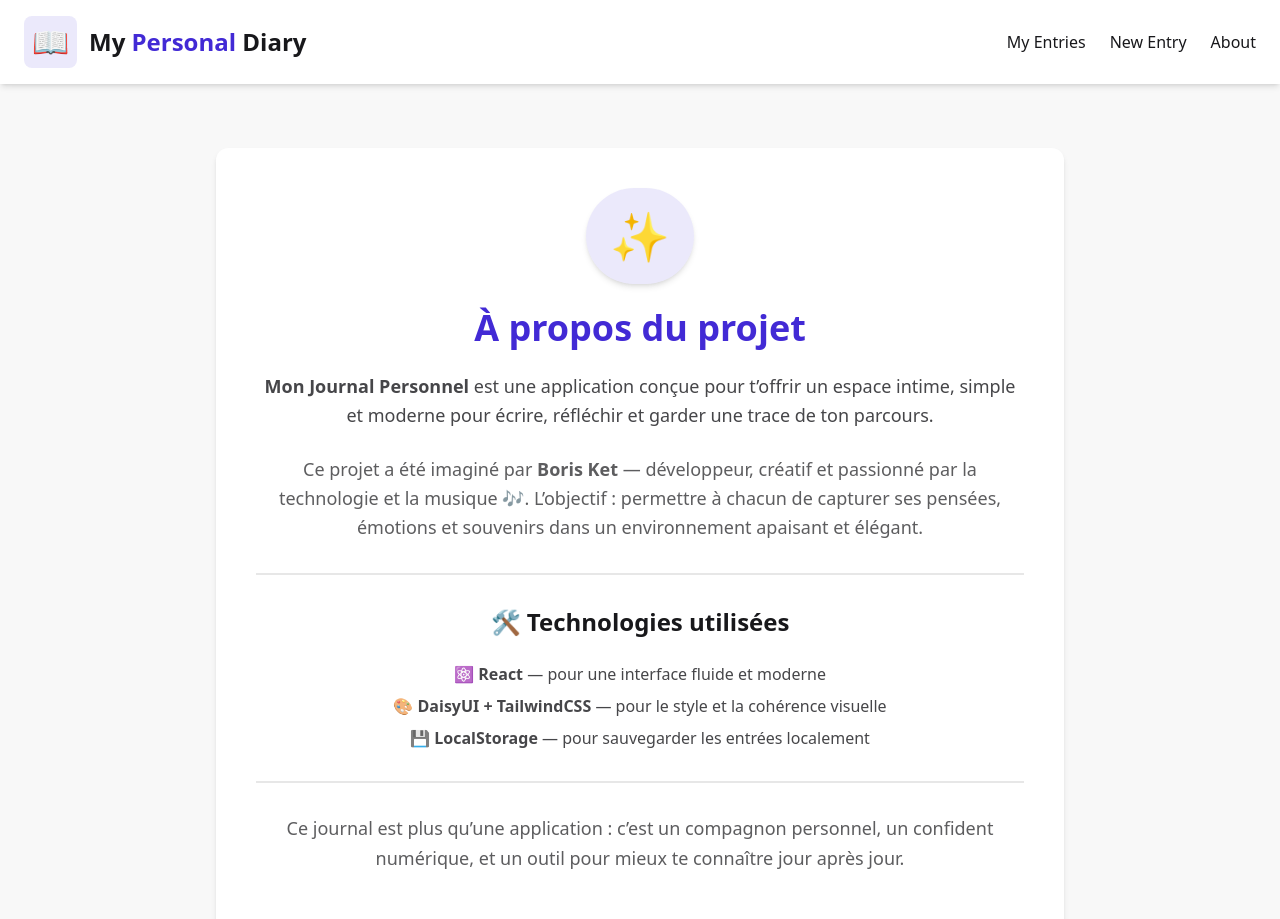
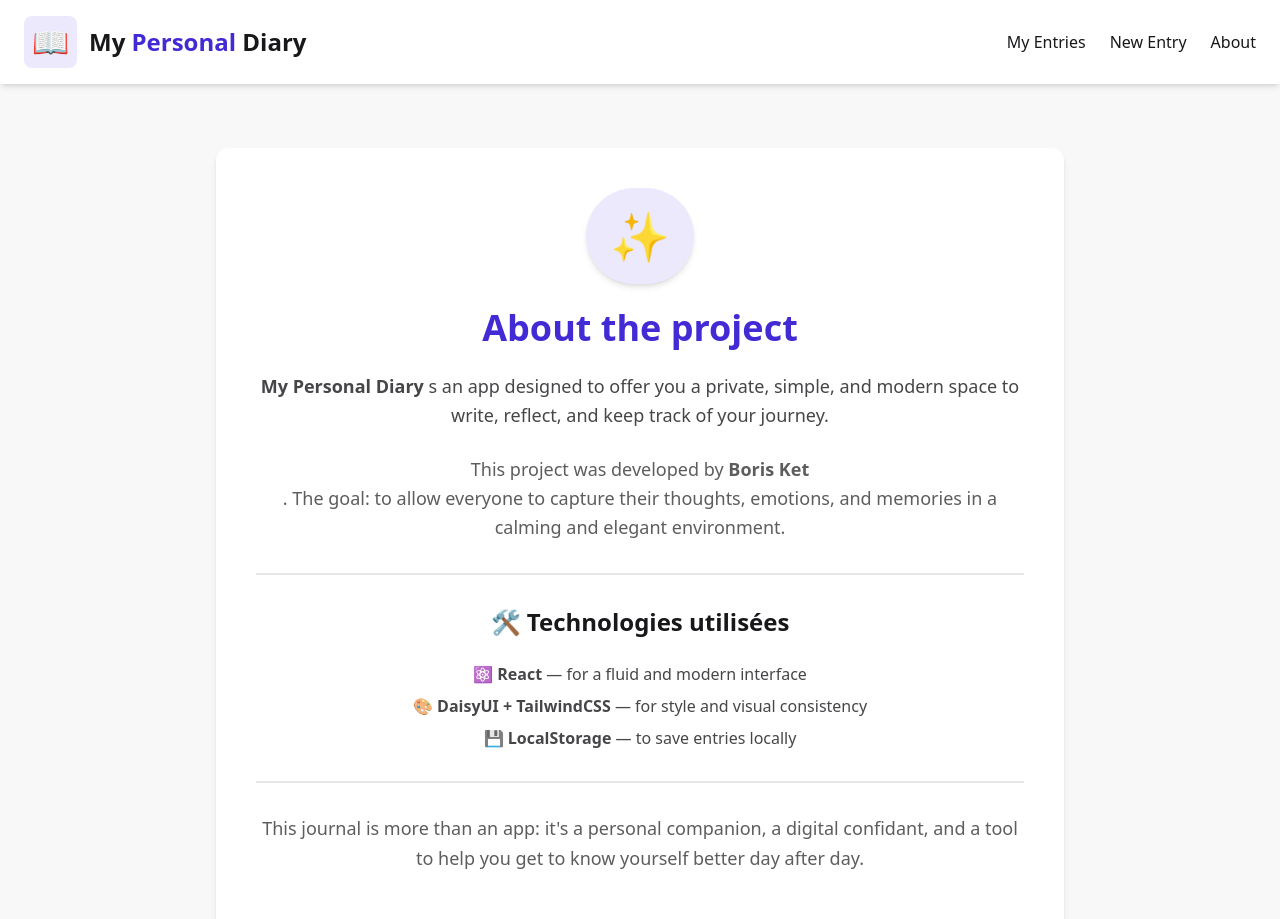
Before and after one commit to keboris/personal-diary-projekt, a React (Vite) app: page /about in a window 1280 px wide. Shown: the top 919 px of the page. Built offline with nearby package versions, Linux system fonts and the light colour scheme.

Commit message:
About Page

```diff
--- a/src/pages/About.jsx
+++ b/src/pages/About.jsx
@@ -10,19 +10,18 @@ const About = () => {
           </div>
         </div>
 
-        <h2 className="text-4xl font-bold text-primary">À propos du projet</h2>
+        <h2 className="text-4xl font-bold text-primary">About the project</h2>
 
         <p className="text-base md:text-lg text-base-content/80 leading-relaxed">
-          <strong>Mon Journal Personnel</strong> est une application conçue pour
-          t’offrir un espace intime, simple et moderne pour écrire, réfléchir et
-          garder une trace de ton parcours.
+          <strong>My Personal Diary</strong> s an app designed to offer you a
+          private, simple, and modern space to write, reflect, and keep track of
+          your journey.
         </p>
 
         <p className="text-base md:text-lg text-base-content/70 leading-relaxed">
-          Ce projet a été imaginé par <strong>Boris Ket</strong> — développeur,
-          créatif et passionné par la technologie et la musique 🎶. L’objectif :
-          permettre à chacun de capturer ses pensées, émotions et souvenirs dans
-          un environnement apaisant et élégant.
+          This project was developed by <strong>Boris Ket</strong>
+          <br />. The goal: to allow everyone to capture their thoughts,
+          emotions, and memories in a calming and elegant environment.
         </p>
 
         <div className="divider"></div>
@@ -30,32 +29,31 @@ const About = () => {
         <h3 className="text-2xl font-semibold">🛠️ Technologies utilisées</h3>
         <ul className="list-none space-y-2 text-base-content/80">
           <li>
-            ⚛️ <strong>React</strong> — pour une interface fluide et moderne
+            ⚛️ <strong>React</strong> — for a fluid and modern interface
           </li>
           <li>
-            🎨 <strong>DaisyUI + TailwindCSS</strong> — pour le style et la
-            cohérence visuelle
+            🎨 <strong>DaisyUI + TailwindCSS</strong> — for style and visual
+            consistency
           </li>
           <li>
-            💾 <strong>LocalStorage</strong> — pour sauvegarder les entrées
-            localement
+            💾 <strong>LocalStorage</strong> — to save entries locally
           </li>
         </ul>
 
         <div className="divider"></div>
 
         <p className="text-base md:text-lg text-base-content/70 leading-relaxed">
-          Ce journal est plus qu’une application : c’est un compagnon personnel,
-          un confident numérique, et un outil pour mieux te connaître jour après
-          jour.
+          This journal is more than an app: it's a personal companion, a digital
+          confidant, and a tool to help you get to know yourself better day
+          after day.
         </p>
 
         <div className="flex justify-center gap-4 pt-6">
           <Link to="/" className="btn btn-outline btn-secondary">
-            ← Retour à l’accueil
+            ← Back to Home
           </Link>
           <Link to="/entries" className="btn btn-primary">
-            Voir mes entrées
+            See my Entries
           </Link>
         </div>
       </section>
```
